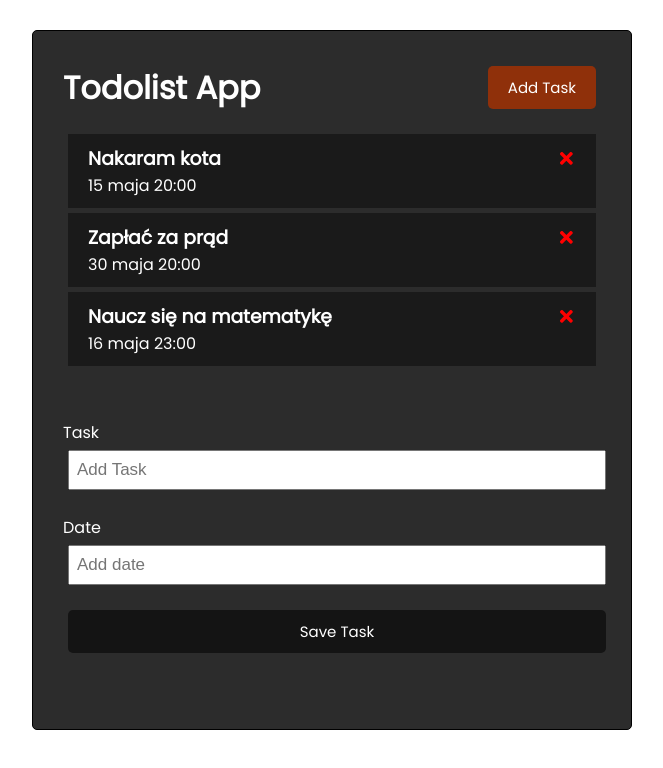
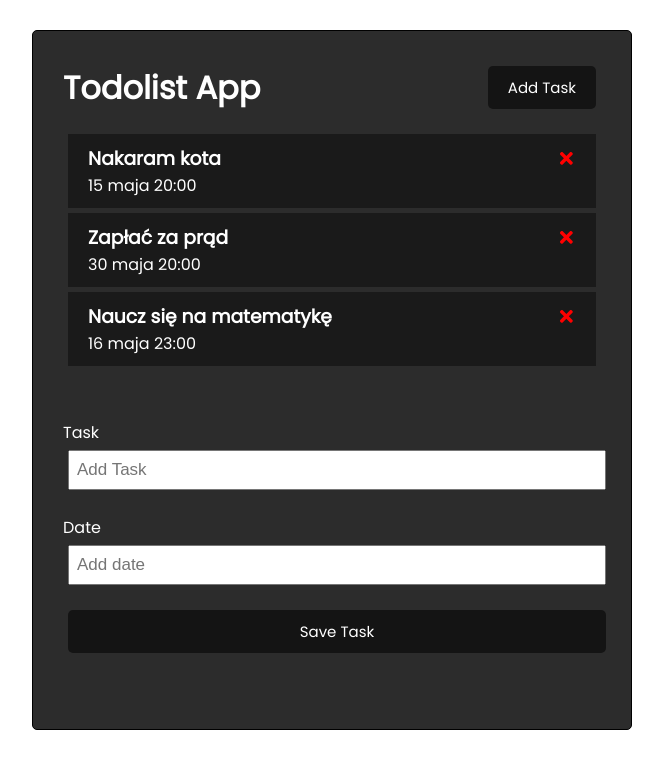
Before and after one commit to Highlighted-dev/todolist-site-react, a React (Create React App) app: page / in a window 1280 px wide. Shown: the top 768 px of the page, without its empty margins (308-971 px from the left). Built offline with nearby package versions, Linux system fonts and the light colour scheme.

Commit message:
changed add/close button color

```diff
--- a/src/index.css
+++ b/src/index.css
@@ -32,7 +32,7 @@ body {
 
 .btn {
   display: inline-block;
-  background: rgb(143, 48, 10);
+  background: rgb(20, 20, 20);
   color: #fff;
   border: none;
   padding: 10px 20px;
```
